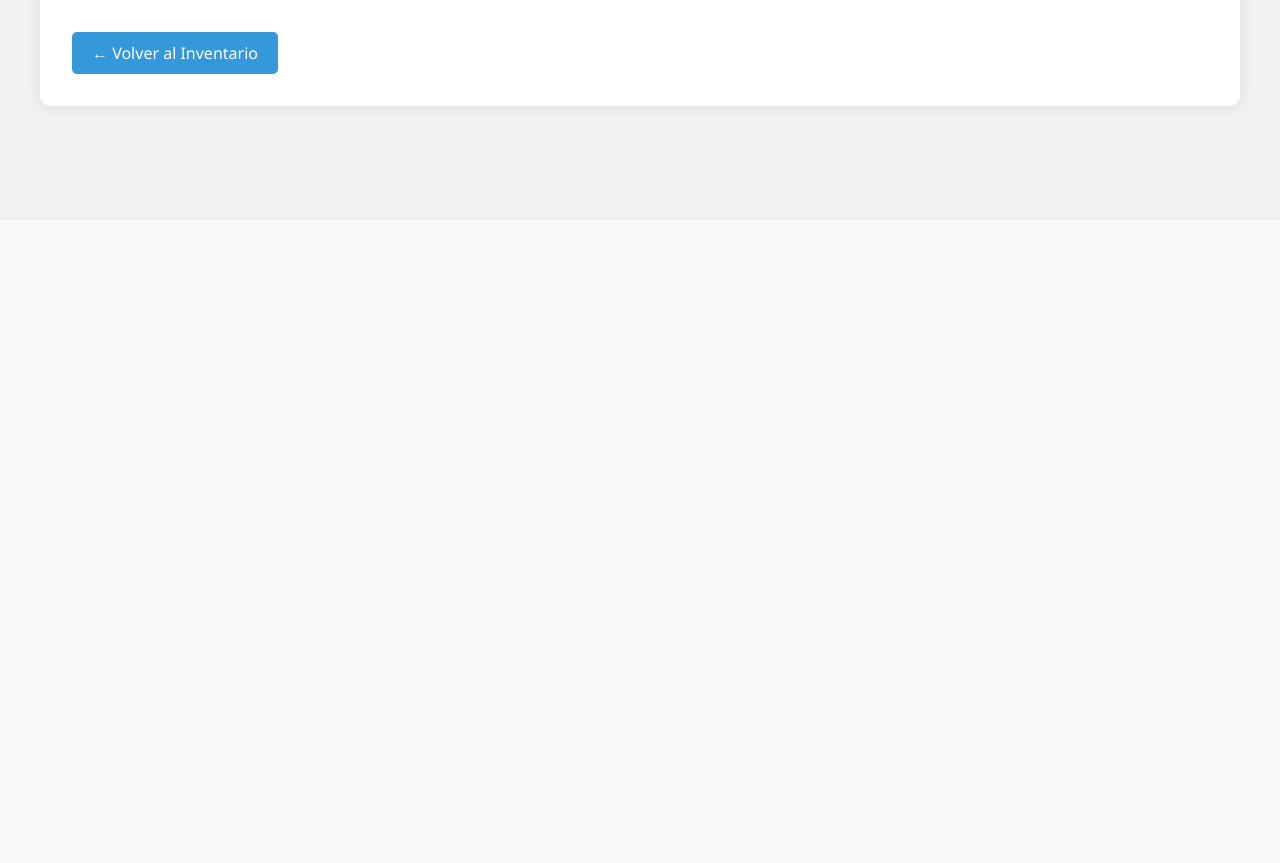
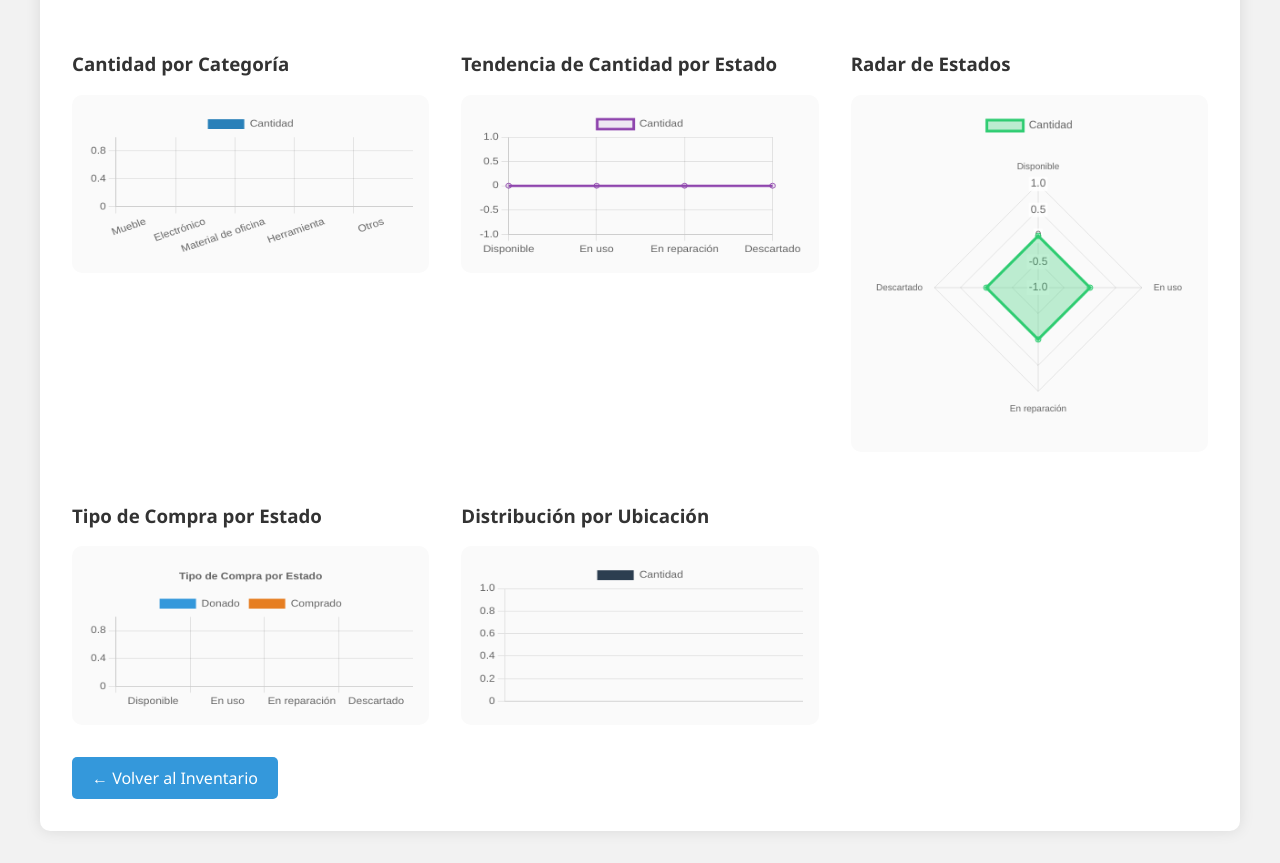
Before and after one commit to XXGianX/Iglesia-Bautista-Shaddai, a Flask app: page /estadisticas in a window 1280 px wide. Shown: the part 580-1443 px from the top of the page. Before the commit the page ends 691 px from the top, so only its background shows below. Run offline with Flask 3, Linux system fonts and the light colour scheme; the visitor is signed in with stand-in values (Sample User, id 1); data that the repository does not hold is empty.

Commit message:
Update estadisticas.html

```diff
--- a/templates/estadisticas.html
+++ b/templates/estadisticas.html
@@ -74,6 +74,31 @@
         <h3>Cantidad por Tipo de Compra</h3>
         <canvas id="compraChart"></canvas>
       </div>
+      <!-- Nuevos Gráficos -->
+      <div>
+          <h3>Cantidad por Categoría</h3>
+          <canvas id="barraCategoriaChart"></canvas>
+      </div>
+
+      <div>
+          <h3>Tendencia de Cantidad por Estado</h3>
+          <canvas id="lineaEstadoChart"></canvas>
+      </div>
+
+      <div>
+          <h3>Radar de Estados</h3>
+          <canvas id="radarEstadoChart"></canvas>
+      </div>
+
+      <div>
+          <h3>Tipo de Compra por Estado</h3>
+          <canvas id="apiladoTipoEstadoChart"></canvas>
+      </div>
+
+      <div>
+          <h3>Distribución por Ubicación</h3>
+          <canvas id="ubicacionChart"></canvas>
+      </div>
     </div>
 
     <a class="btn-back" href="{{ url_for('inventario') }}">← Volver al Inventario</a>
@@ -121,6 +146,105 @@
             }]
           }
         });
+        // Gráfico 4: Barras por Categoría
+        new Chart(document.getElementById('barraCategoriaChart'), {
+            type: 'bar',
+            data: {
+                labels: data.categorias_nombres,
+                datasets: [{
+                    label: 'Cantidad',
+                    data: data.categorias_cantidades_items,
+                    backgroundColor: '#2980b9'
+                }]
+            }
+        });
+
+        // Gráfico 5: Línea de Cantidad por Estado
+        new Chart(document.getElementById('lineaEstadoChart'), {
+            type: 'line',
+            data: {
+                labels: data.estados_nombres,
+                datasets: [{
+                    label: 'Cantidad',
+                    data: data.estados_cantidades_items,
+                    borderColor: '#8e44ad',
+                    backgroundColor: 'rgba(142, 68, 173, 0.1)',
+                    fill: true
+                }]
+            }
+        });
+
+        // Gráfico 6: Radar por Estado
+        new Chart(document.getElementById('radarEstadoChart'), {
+            type: 'radar',
+            data: {
+                labels: data.estados_nombres,
+                datasets: [{
+                    label: 'Cantidad',
+                    data: data.estados_cantidades_items,
+                    backgroundColor: 'rgba(46, 204, 113, 0.3)',
+                    borderColor: '#2ecc71'
+                }]
+            }
+        });
+
+        // Gráfico 7: Barras Apiladas por Estado y Tipo de Compra
+        const estados = data.estados_nombres;
+        const tipos = data.tipos_compra_nombres;
+        const base = {};
+        estados.forEach(est => base[est] = Array(tipos.length).fill(0));
+        data.items.forEach(item => {
+            const est = item.estado;
+            const tipo = item.tipo_compra;
+            const index = tipos.indexOf(tipo);
+            if (index !== -1 && base[est]) {
+                base[est][index] += item.cantidad;
+            }
+        });
+        const datasets = tipos.map((tipo, i) => ({
+            label: tipo,
+            data: estados.map(est => base[est][i]),
+            backgroundColor: ['#3498db', '#e67e22', '#f1c40f', '#9b59b6'][i % 4]
+        }));
+        new Chart(document.getElementById('apiladoTipoEstadoChart'), {
+            type: 'bar',
+            data: {
+                labels: estados,
+                datasets: datasets
+            },
+            options: {
+                responsive: true,
+                plugins: {
+                    title: {
+                        display: true,
+                        text: 'Tipo de Compra por Estado'
+                    }
+                },
+                scales: {
+                    x: { stacked: true },
+                    y: { stacked: true }
+                }
+            }
+        });
+
+        // Gráfico 8: Pictograma por Ubicación (barras)
+        const ubicacionesMap = {};
+        data.items.forEach(i => {
+            const u = i.ubicacion || 'Sin ubicación';
+            if (!ubicacionesMap[u]) ubicacionesMap[u] = 0;
+            ubicacionesMap[u] += i.cantidad;
+        });
+        new Chart(document.getElementById('ubicacionChart'), {
+            type: 'bar',
+            data: {
+                labels: Object.keys(ubicacionesMap),
+                datasets: [{
+                    label: 'Cantidad',
+                    data: Object.values(ubicacionesMap),
+                    backgroundColor: '#2c3e50'
+                }]
+            }
+        });
       })
       .catch(error => {
         alert("Error al cargar estadísticas: " + error);
```
